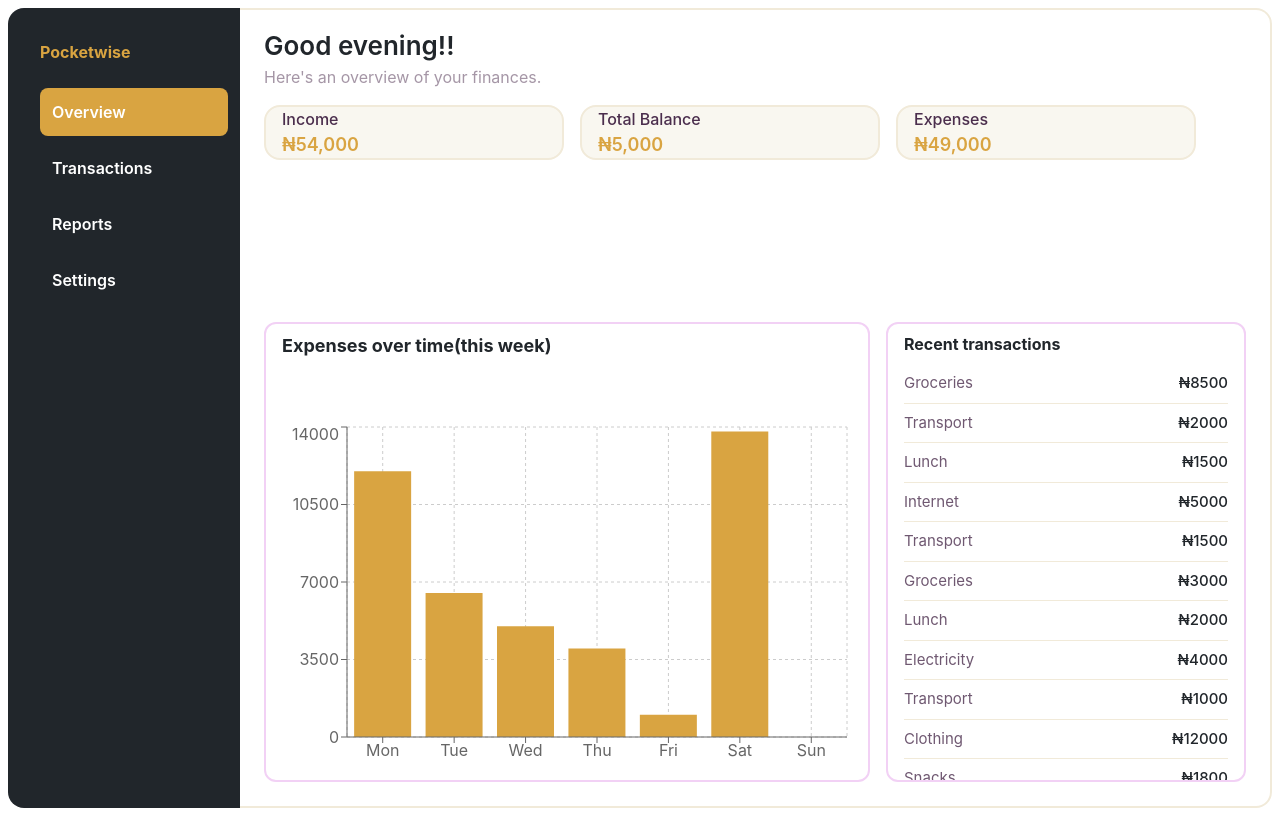
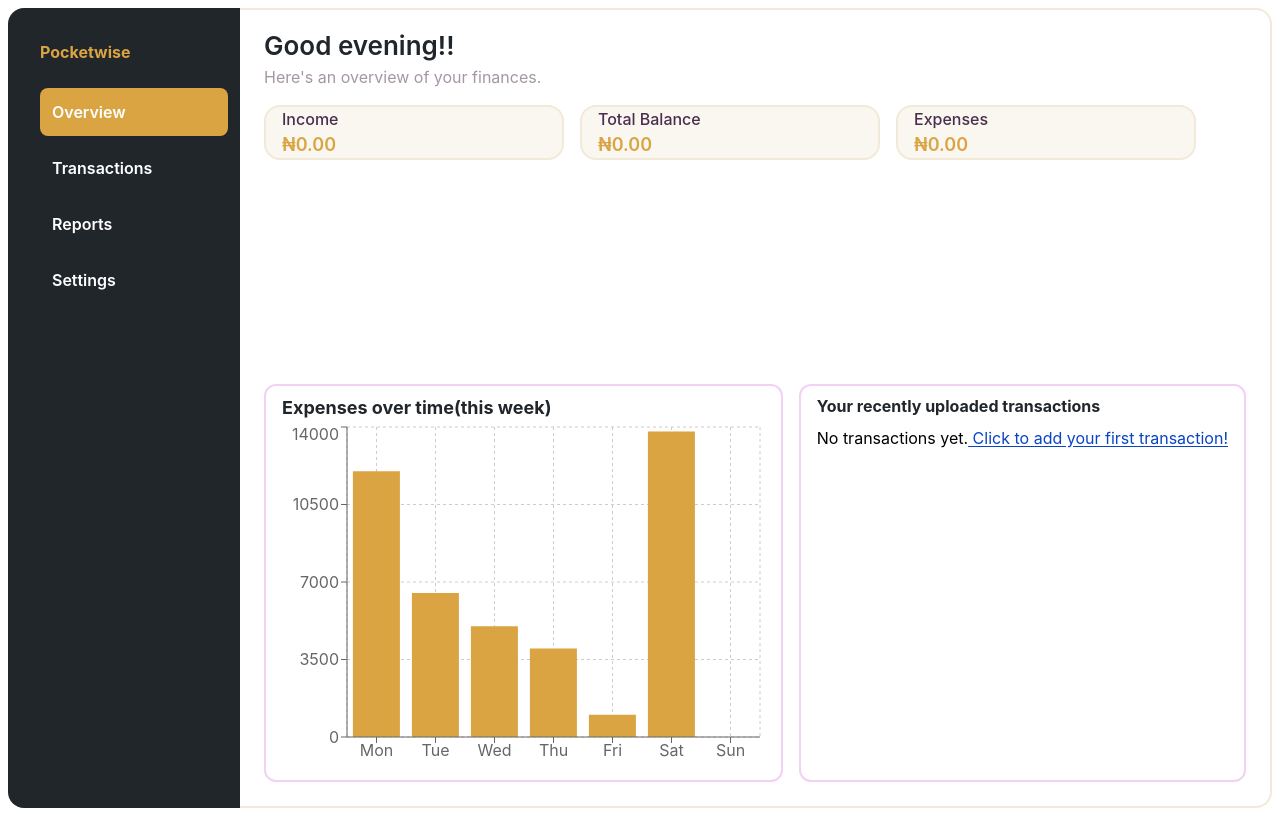
Before and after one commit to Mua-204/React-challenge-Personal-Expense-Tracker, a React (Vite) app in the folder client/: page / in a window 1280 px wide. Built offline with nearby package versions, Linux system fonts and the light colour scheme.

Commit message:
connect TransactioContext to the Overview page and calculated the summary card data from there. 27-10-26

```diff
--- a/client/src/Component/SummaryCard.jsx
+++ b/client/src/Component/SummaryCard.jsx
@@ -3,13 +3,11 @@ import React from 'react'
 const SummaryCard = ({
   title = "Title",
   content = "Add content prop",
-  showCurrency = false,
 }) => {
   return (
     <div className="border-2 border-[#f1EAD9] px-4 rounded-2xl bg-[#F1EAD9]/40 w-75 ">
       <h3 className="text-[#4B2E4D] font-medium ">{title}</h3>
       <p className={`text-[#D9A441] font-semibold text-[18px]`}>
-        {showCurrency && <span>&#8358;</span>}
         {content}
       </p>
     </div>
--- /dev/null
+++ b/client/src/Component/utils.js
@@ -0,0 +1,8 @@
+function formatCurrency(amount) {
+    const formattedIncome = new Intl.NumberFormat("en-NG", {
+      style: "currency",
+      currency: "NGN",
+    }).format(amount);
+    return formattedIncome;
+}
+export {formatCurrency}
--- a/client/src/Pages/Overview.jsx
+++ b/client/src/Pages/Overview.jsx
@@ -1,10 +1,13 @@
-import React from 'react'
+import React,{useState, useContext} from 'react'
 import SummaryCard from '../component/SummaryCard.jsx';
 import { Expenses, weeklyChartData } from "../component/Array.js";
 import { BarChart, Bar, XAxis, YAxis, CartesianGrid, Tooltip, ResponsiveContainer } from 'recharts'
+import { TransactionContext } from '../context/TransactionContext.jsx';
+import { Link } from 'react-router-dom';
+import { formatCurrency } from '../component/utils.js';
 // import { Cursor } from 'recharts/types/component/Cursor.js';
 
-const CustomRechartTooltip = ({active,payload,label}) => {
+const CustomRechartTooltip = ({ active, payload, label }) => {
   if (active && payload && payload.length) {
     return (
       <div className="p-2 bg-[#F1EAD9] rounded-md">
@@ -20,7 +23,8 @@ const CustomRechartTooltip = ({active,payload,label}) => {
  };
 
 const Overview = () => {
-
+  const { transactions } = useContext(TransactionContext);
+  const recentTransactions = transactions.slice(-5).reverse();
   const greeting = () => {
   const time = new Date().getHours();
     if (time <12) {
@@ -33,7 +37,45 @@ const Overview = () => {
       return 'evening'
     }
   }
+  const displayRecentTransactions = () => {
+    return recentTransactions.map((expense, idx) => (
+      <li
+        key={expense.id}
+        className="flex items-center py-2 border-b border-[#F1EAD9]"
+      >
+        <p className="text-[#4b2e4d]/80 text-[15px] ">{expense.title}</p>
+        <p className="ml-auto text-[#21262B] text-[15px] font-medium ">
+          {formatCurrency(expense.amount)}
+        </p>
+      </li>
+    ));
+  };
+  // income
+  const incomeCalculation = () => {
+    return transactions
+      .filter((value) => {
+        return value.transaction === "income";
+      })
+      .reduce((total, value) => {
+        return total + value.amount;
+      },0);
+  };
+  const income = incomeCalculation();
 
+
+  // Expense
+  const expenseCalculation = () => {
+    return transactions
+      .filter((value) => {
+        return value.transaction === "expense";
+      })
+      .reduce((total, value) => {
+        return total + value.amount;
+      }, 0);
+  };
+  const expense = expenseCalculation();
+  // total balance
+  const totalBalance = income - expense;
   return (
     <section className="overflow-x-hidden flex flex-col h-full">
       <header className="mb-4">
@@ -46,13 +88,15 @@ const Overview = () => {
       </header>
 
       <div className="flex gap-4 justify-start mb-8">
-        <SummaryCard showCurrency={true} title="Income" content="54,000" />
         <SummaryCard
-          showCurrency={true}
+          title="Income"
+          content={formatCurrency(income)}
+        />
+        <SummaryCard
           title="Total Balance"
-          content="5,000"
+          content={formatCurrency(totalBalance)}
         />
-        <SummaryCard showCurrency={true} title="Expenses" content="49,000" />
+        <SummaryCard  title="Expenses" content={formatCurrency(expense)} />
       </div>
 
       <main className="flex mt-auto justify-between gap-4 flex-col lg:flex-row">
@@ -77,22 +121,23 @@ const Overview = () => {
 
         <section className="min-w-90 max-h-115 overflow-y-auto border-2 border-[#f2d1f5] rounded-xl px-4 py-2 ">
           <h3 className="text-[#21262B] mb-2 font-bold ">
-            Recent transactions
+            Your recently uploaded transactions
           </h3>
           <ul>
-            {Expenses.map((expense, idx) => (
-              <li
-                key={idx}
-                className="flex items-center py-2 border-b border-[#F1EAD9]"
-              >
-                <p className="text-[#4b2e4d]/80 text-[15px] ">
-                  {expense.title}
-                </p>
-                <p className="ml-auto text-[#21262B] text-[15px] font-medium ">
-                  &#8358;{expense.amount}
-                </p>
+            {Array.isArray(recentTransactions) &&
+            recentTransactions.length > 0 ? (
+              displayRecentTransactions()
+            ) : (
+              <li>
+                No transactions yet.
+                <Link
+                  to="/add-Transaction"
+                  className="underline underline-offset-2 text-[#0944c4]"
+                >
+                  &nbsp;Click to add your first transaction!
+                </Link>
               </li>
-            ))}
+            )}
           </ul>
         </section>
       </main>
--- a/client/src/Pages/Transactions.jsx
+++ b/client/src/Pages/Transactions.jsx
@@ -16,6 +16,12 @@ const Transactions = () => {
               <td className="p-3 font-semibold">
                 ₦{item.amount.toLocaleString()}
               </td>
+              <td className={`p-3 font-semibold flex`}>
+                {item.transaction}
+                <div
+                  className={`${item.transaction === "income"?"bg-[#3265f1]":"bg-[#d40629]"} w-1.5 items-center h-5 ml-auto`}
+                ></div>
+              </td>
             </tr>
           );
        })
@@ -24,7 +30,7 @@ const Transactions = () => {
     else {
       return (
         <tr className="hover:bg-[#eadecc] transition-colors ml-1">
-          <td className="p-3 text-center text-gray-500 italic" colSpan={4}>
+          <td className="p-3 text-center text-gray-500 italic" colSpan={5}>
             No transactions yet
           </td>
         </tr>
@@ -35,7 +41,7 @@ const Transactions = () => {
 
   return (
     <>
-      <div className="overflow-x-auto rounded-lg border border-[#D9A441]">
+      <div className="overflow-auto h-full rounded-lg border border-[#D9A441]">
         <table className="min-w-full divide-y divide-[#D9A441] bg-[#F1EAD9] text-left text-sm text-gray-800">
           <thead className="bg-[#D9A441] text-white font-medium">
             <tr>
@@ -43,6 +49,7 @@ const Transactions = () => {
               <th className="p-3">Category</th>
               <th className="p-3">Date</th>
               <th className="p-3">Amount</th>
+              <th className="p-3">Transaction type</th>
             </tr>
           </thead>
 
```
